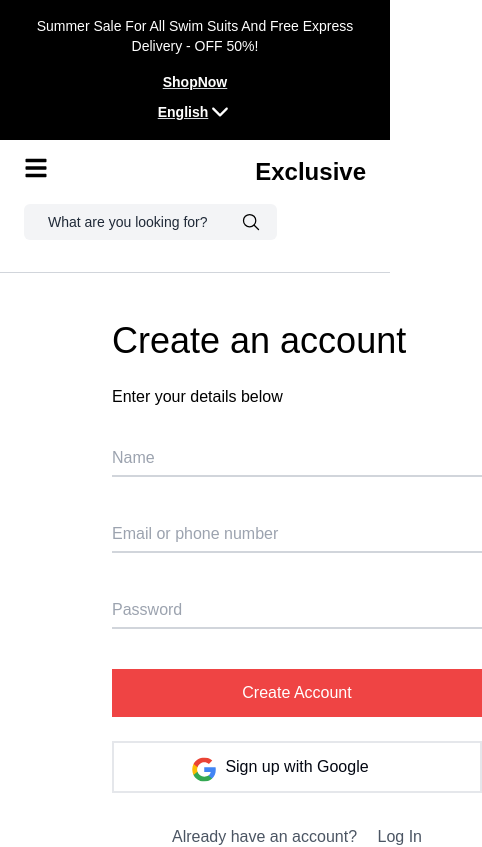
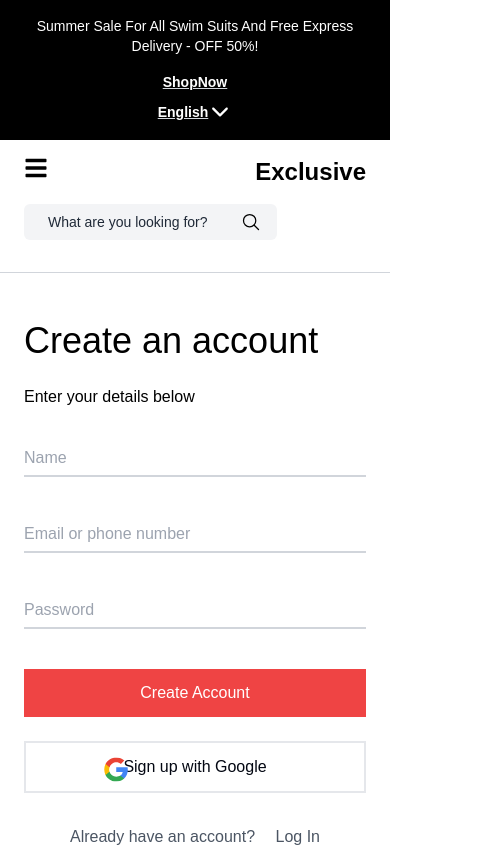
Before and after one commit to iyanufamoritiye/myecommerce, a React (Vite) app: page /signup in a window 390 px wide. Shown: the top 847 px of the page, 482 px wide, since content can reach past the window. Built offline with nearby package versions, Linux system fonts and the light colour scheme; no server answers.

Commit message:
first commit

```diff
--- a/src/assets/component/pages/Login.jsx
+++ b/src/assets/component/pages/Login.jsx
@@ -52,17 +52,17 @@ const Login = () => {
   return (
     <div>
       <Header />
-      <div className=" w-screen  flex pr-24  mt-12 mb-28 sm:px-6 md:px-8 xs:px-4 ">
-        <div className="relative w-[805px] h-[781px] bg-[#CBE4E8] xs:hidden  ">
+      <div className=" w-screen  flex pr-24  mt-12 mb-28 sm:px-8md:px-12 xs:px-6 ">
+        <div className="relative w-[805px] h-[781px] bg-[#CBE4E8] xs:hidden md:hidden  ">
           <img src={Beatsnoop} alt="" className="absolute bottom-0" />
         </div>
         <div className=" text-start flex flex-col justify-center gap-8     ">
-          <div className=" ml-24 ">
+          <div className=" ml-24 xs:ml-0 ">
             <h1 className="text-4xl mb-6 font-medium">Log in to Exclusive</h1>
             <p className="text-base font-normal">Enter your details below</p>
           </div>
 
-          <div className="  ml-24 w-[370px] ">
+          <div className="  ml-24 w-[370px] xs:w-full xs:ml-0 ">
             <form
               onSubmit={formik.handleSubmit}
               className="flex-col flex gap-10  "
--- a/src/assets/component/pages/Signup.jsx
+++ b/src/assets/component/pages/Signup.jsx
@@ -85,20 +85,20 @@ const Signup = () => {
   return (
     <div>
       <Header />
-      <div className="w-screen flex pr-24 mt-12 mb-28 sm:px-6 md:px-8 xs:px-4 ">
-        <div className="relative w-[805px] h-[781px] bg-[#CBE4E8]   xs:hidden">
+      <div className="w-screen flex md:flex-col xs:flex-col pr-24   mt-12 mb-28 sm:px-8 md:px-12  xs:px-6 ">
+        <div className="relative w-[805px] h-[781px] bg-[#CBE4E8] md:hidden   xs:hidden">
           <img src={Beatsnoop} alt="" className="absolute bottom-0" />
         </div>
-        <div className="text-start flex flex-col justify-center gap-8">
-          <div className="ml-24">
+        <div className="text-start flex flex-col justify-center gap-8 xs:-full">
+          <div className="ml-24 xs:ml-0">
             <h1 className="text-4xl mb-6 font-medium">Create an account</h1>
             <p className="text-base font-normal">Enter your details below</p>
           </div>
 
-          <div className="ml-24 w-[370px]">
+          <div className="ml-24 w-[370px] xs:ml-0 xs:w-full">
             <form
               onSubmit={formik.handleSubmit}
-              className="flex-col w-full flex gap-10"
+              className="flex-col xs:justify-center w-full flex gap-10"
             >
               <div className="relative w-full">
                 <input
```
